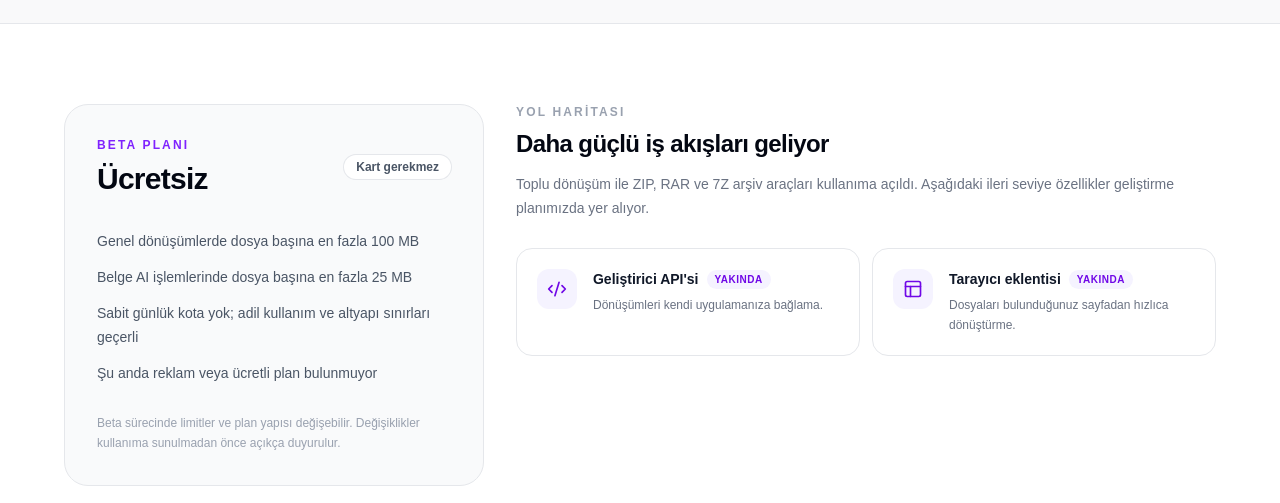
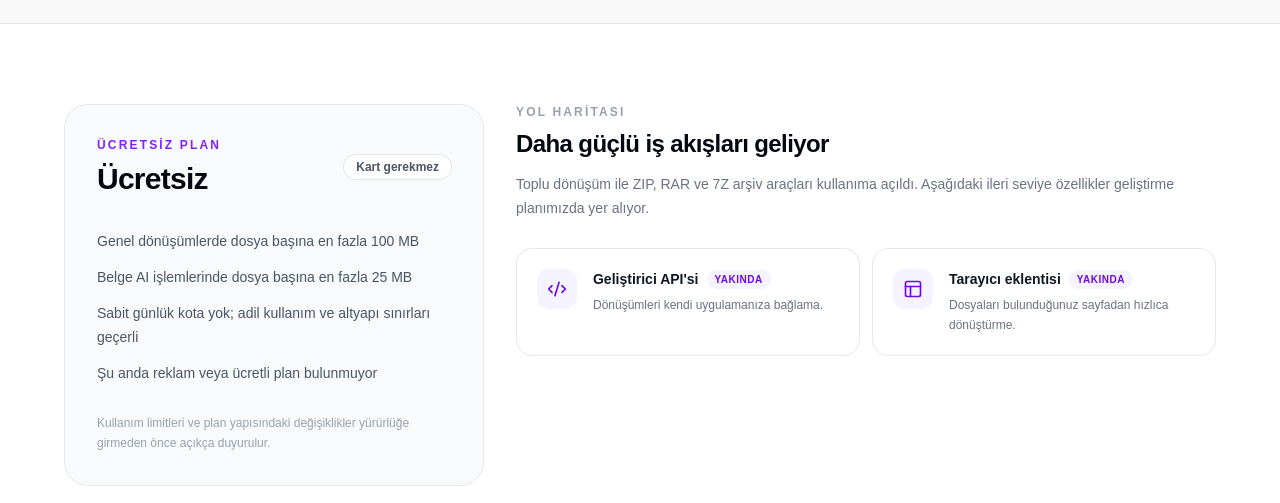
Before and after one commit to donmwz/converter, a Next.js app: page / in a window 1280 px wide. Shown: the part 4600-5103 px from the top of the page. Built offline with nearby package versions, Linux system fonts and the light colour scheme; no server answers.

Commit message:
chore: Convertly kararlı surume gecir

```diff
--- a/app/gizlilik/page.tsx
+++ b/app/gizlilik/page.tsx
@@ -78,7 +78,7 @@ const sections = [
     icon: CircleDollarSign,
     title: "Ücretsiz ve reklamsız",
     content: [
-      "Convertly şu anda beta sürecinde ücretsizdir ve reklam göstermez. Genel dönüşümlerde dosya başına 100 MB, Belge AI işlemlerinde 25 MB sınırı vardır. Sabit bir günlük kota uygulanmaz; kötüye kullanımı önleme, altyapı kapasitesi ve OpenRouter sağlayıcı limitleri nedeniyle geçici sınırlar oluşabilir. Ücretli veya kurumsal bir plan henüz satışta değildir.",
+      "Convertly ücretsizdir ve reklam göstermez. Genel dönüşümlerde dosya başına 100 MB, Belge AI işlemlerinde 25 MB sınırı vardır. Sabit bir günlük kota uygulanmaz; kötüye kullanımı önleme, altyapı kapasitesi ve OpenRouter sağlayıcı limitleri nedeniyle geçici sınırlar oluşabilir. Ücretli veya kurumsal bir plan henüz satışta değildir.",
     ],
   },
 ];
--- a/app/page.tsx
+++ b/app/page.tsx
@@ -1031,7 +1031,7 @@ export default function Home() {
                     ) : selectedFileExtension === "pdf" ? (
                       <>
                         <option value="docx-visual">DOCX (birebir görünüm — önerilen)</option>
-                        <option value="docx">DOCX (düzenlenebilir — beta)</option>
+                        <option value="docx">DOCX (düzenlenebilir)</option>
                         <option value="txt">TXT</option>
                         <option value="html">HTML</option>
                         <option value="png-zip">PNG (tüm sayfalar ZIP)</option>
@@ -1458,7 +1458,7 @@ export default function Home() {
             <article className={`rounded-3xl border p-8 ${privacyMode ? "border-white/10 bg-white/[0.05]" : "border-gray-200 bg-gray-50"}`}>
               <div className="flex items-center justify-between gap-4">
                 <div>
-                  <p className={`text-xs font-semibold uppercase tracking-[0.18em] ${privacyMode ? "text-violet-300" : "text-violet-600"}`}>Beta planı</p>
+                  <p className={`text-xs font-semibold uppercase tracking-[0.18em] ${privacyMode ? "text-violet-300" : "text-violet-600"}`}>Ücretsiz plan</p>
                   <h2 className={`mt-2 text-3xl font-bold tracking-tight ${privacyMode ? "text-white" : "text-gray-950"}`}>Ücretsiz</h2>
                 </div>
                 <span className={`rounded-full px-3 py-1 text-xs font-semibold ${privacyMode ? "bg-white/10 text-gray-200" : "bg-white text-gray-600 ring-1 ring-gray-200"}`}>Kart gerekmez</span>
@@ -1470,7 +1470,7 @@ export default function Home() {
                 <li>Şu anda reklam veya ücretli plan bulunmuyor</li>
               </ul>
               <p className={`mt-7 text-xs leading-5 ${privacyMode ? "text-gray-500" : "text-gray-400"}`}>
-                Beta sürecinde limitler ve plan yapısı değişebilir. Değişiklikler kullanıma sunulmadan önce açıkça duyurulur.
+                Kullanım limitleri ve plan yapısındaki değişiklikler yürürlüğe girmeden önce açıkça duyurulur.
               </p>
             </article>
 
--- a/package.json
+++ b/package.json
@@ -1,6 +1,6 @@
 {
   "name": "converter",
-  "version": "0.1.0",
+  "version": "1.0.0",
   "private": true,
   "scripts": {
     "dev": "next dev -p 3001",
```
Also changed, not shown: 1 other file (tests, documents, lock files or other folders).
